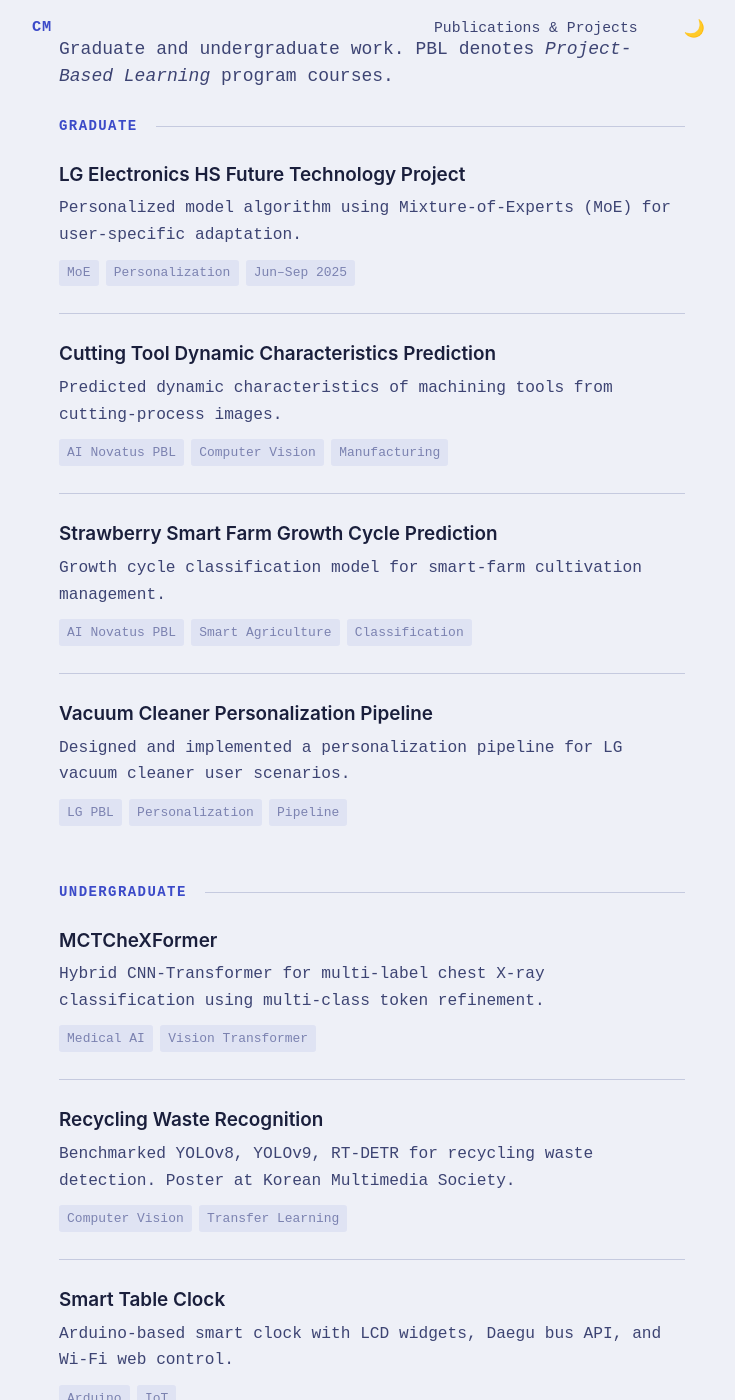
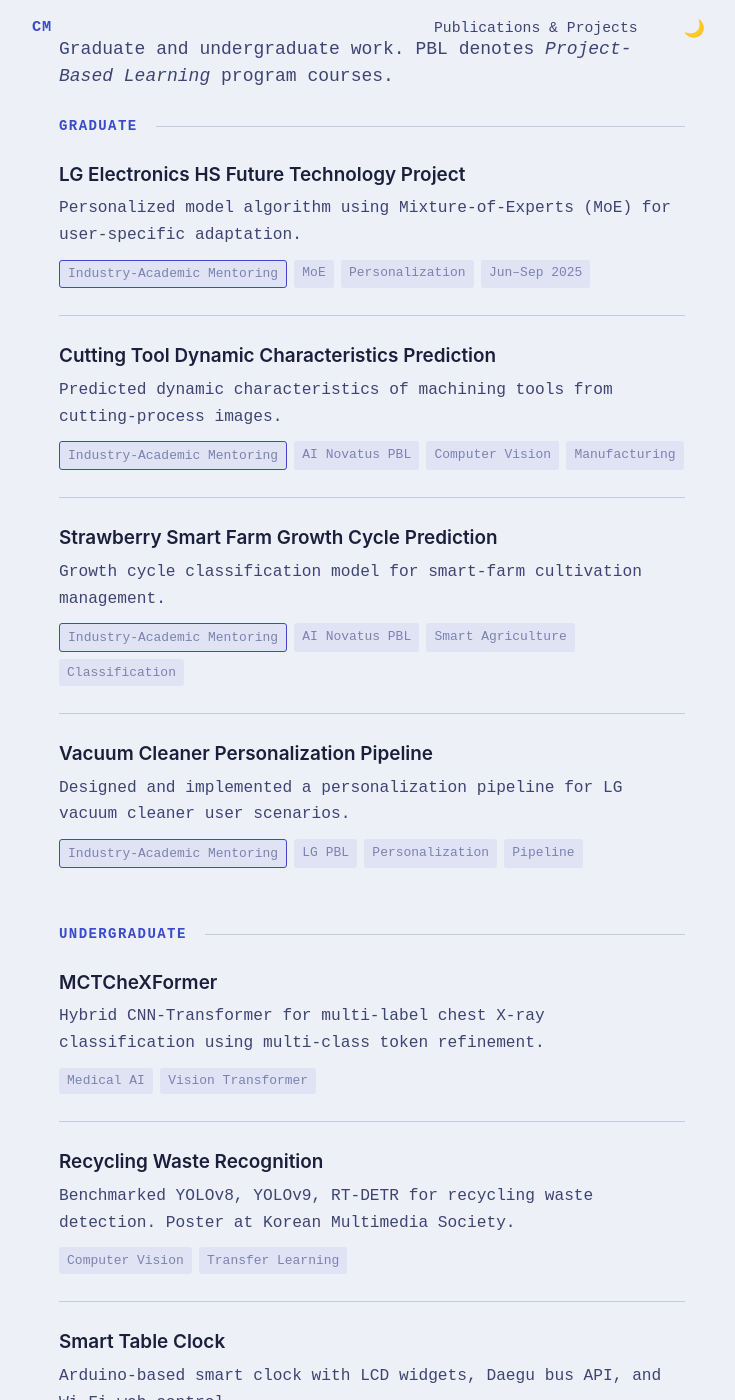
Before and after one commit to CkdalsKong/CkdalsKong.github.io, a Jekyll site: the page built from _pages/publications.md, in a window 1280 px wide and 1400 px high, scrolled down 1323 px. Shown: the whole window, without its empty margins (268-1003 px from the left). Built offline with Jekyll 4.4.1, drawn with Linux system fonts in a browser that asks for light colours; a script bundle is joined from its source files by our own code; library files that are not in the unit come from our copies.

Commit message:
Add Industry-Academic Mentoring tag to graduate mentoring projects

```diff
--- a/_pages/publications.md
+++ b/_pages/publications.md
@@ -59,6 +59,7 @@ author_profile: false
       <h3>LG Electronics HS Future Technology Project</h3>
       <p>Personalized model algorithm using Mixture-of-Experts (MoE) for user-specific adaptation.</p>
       <div class="project-tags">
+        <span class="project-tag project-tag--mentoring">Industry-Academic Mentoring</span>
         <span class="project-tag">MoE</span>
         <span class="project-tag">Personalization</span>
         <span class="project-tag">Jun–Sep 2025</span>
@@ -68,6 +69,7 @@ author_profile: false
       <h3>Cutting Tool Dynamic Characteristics Prediction</h3>
       <p>Predicted dynamic characteristics of machining tools from cutting-process images.</p>
       <div class="project-tags">
+        <span class="project-tag project-tag--mentoring">Industry-Academic Mentoring</span>
         <span class="project-tag">AI Novatus PBL</span>
         <span class="project-tag">Computer Vision</span>
         <span class="project-tag">Manufacturing</span>
@@ -77,6 +79,7 @@ author_profile: false
       <h3>Strawberry Smart Farm Growth Cycle Prediction</h3>
       <p>Growth cycle classification model for smart-farm cultivation management.</p>
       <div class="project-tags">
+        <span class="project-tag project-tag--mentoring">Industry-Academic Mentoring</span>
         <span class="project-tag">AI Novatus PBL</span>
         <span class="project-tag">Smart Agriculture</span>
         <span class="project-tag">Classification</span>
@@ -86,6 +89,7 @@ author_profile: false
       <h3>Vacuum Cleaner Personalization Pipeline</h3>
       <p>Designed and implemented a personalization pipeline for LG vacuum cleaner user scenarios.</p>
       <div class="project-tags">
+        <span class="project-tag project-tag--mentoring">Industry-Academic Mentoring</span>
         <span class="project-tag">LG PBL</span>
         <span class="project-tag">Personalization</span>
         <span class="project-tag">Pipeline</span>
--- a/assets/css/main.scss
+++ b/assets/css/main.scss
@@ -703,6 +703,12 @@ a:hover { text-decoration: underline; }
 }
 
 .project-tags { gap: 0.4rem; }
+.project-tag--mentoring {
+  color: var(--accent) !important;
+  background: var(--accent-bg) !important;
+  border: 1px solid var(--accent);
+  font-weight: 500;
+}
 
 /* ============================================================
    TEACHING
```
